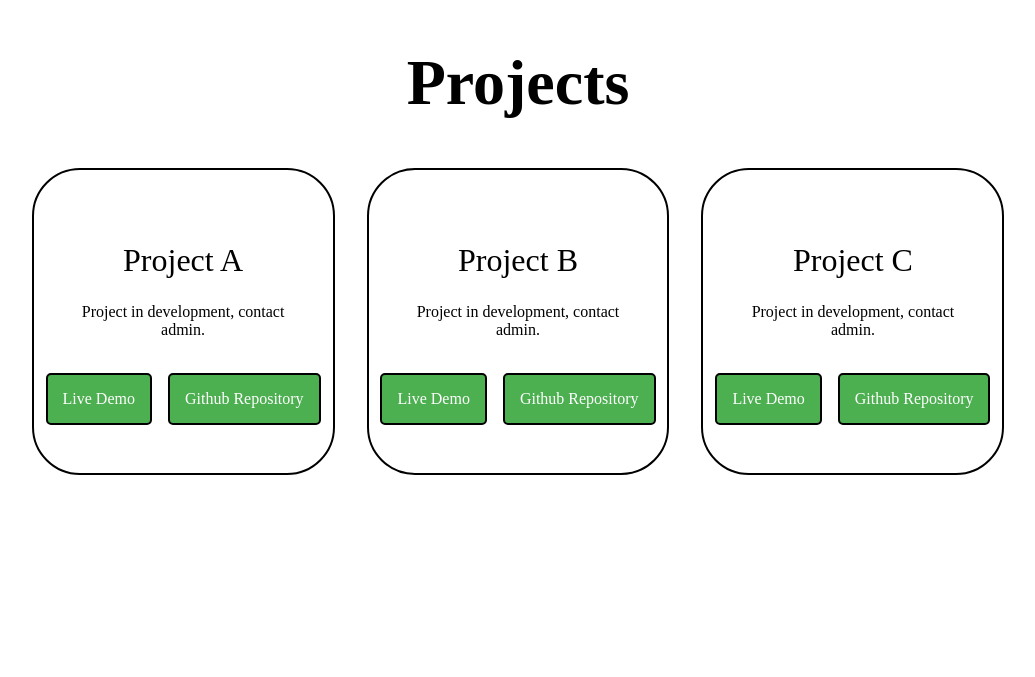
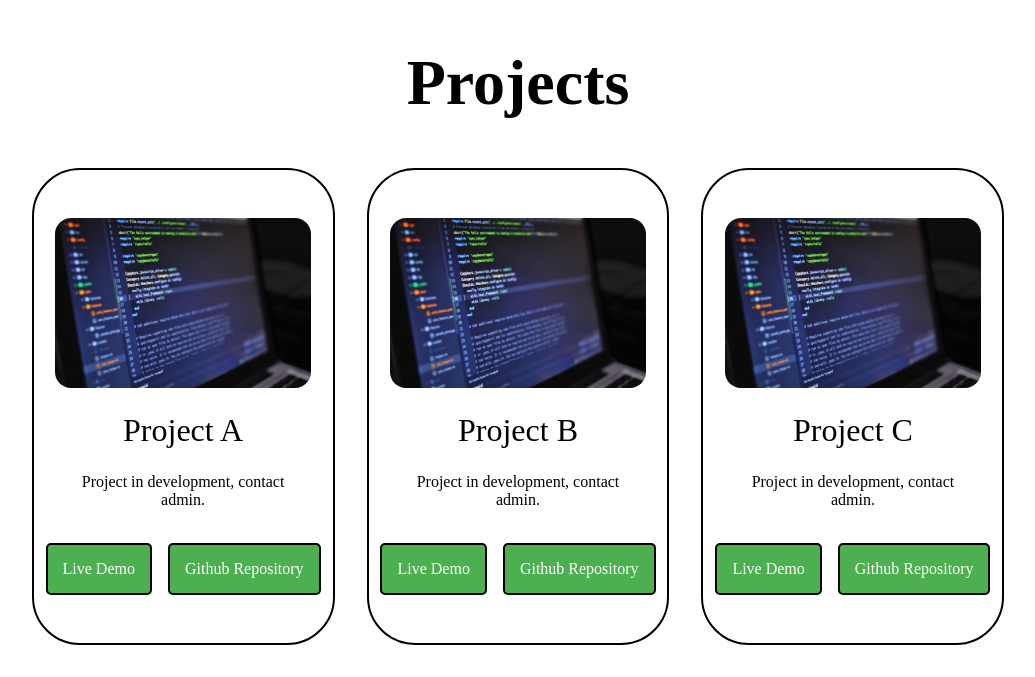
Before and after one commit to guilhermemariano20/portifolio, a plain HTML site: page index.html in a window 1280 px wide. Shown: the part 2041-2718 px from the top of the page, without its empty margins (122-1157 px from the left). Drawn offline with Linux system fonts and the light colour scheme; the site is published under a folder, as on GitHub Pages, so addresses that start at the root find nothing.

Commit message:
alteracao em links html

```diff
--- a/index.html
+++ b/index.html
@@ -23,7 +23,7 @@
 
     <section id="about" class="about">
         <div class="about-container">
-            <img src="/imgs/img.jpg" alt="">
+            <img src="./imgs/img.jpg" alt="">
             <div class="info-box">
 
                 <div class="text">
@@ -84,7 +84,7 @@
         <div class="projects-grid">
 
             <div class="project-card"> <!-- adicionar img do project!-->
-                <img src="/imgs/img-projects.jpg" alt="">
+                <img src="./imgs/img-projects.jpg" alt="">
                 <h3>Project A</h3>
                 <p>Project in development, contact admin.</p>
                 <div class="btn-group">
@@ -94,7 +94,7 @@
             </div>
 
             <div class="project-card"> <!-- adicionar img do project!-->
-                <img src="/imgs/img-projects.jpg" alt="">
+                <img src="./imgs/img-projects.jpg" alt="">
                 <h3>Project B</h3>
                 <p>Project in development, contact admin.</p>
                 <div class="btn-group">
@@ -104,7 +104,7 @@
             </div>
 
             <div class="project-card"> <!-- adicionar img do project!-->
-                <img src="/imgs/img-projects.jpg" alt="">
+                <img src="./imgs/img-projects.jpg" alt="">
                 <h3>Project C</h3>
                 <p>Project in development, contact admin.</p>
                 <div class="btn-group">
```
